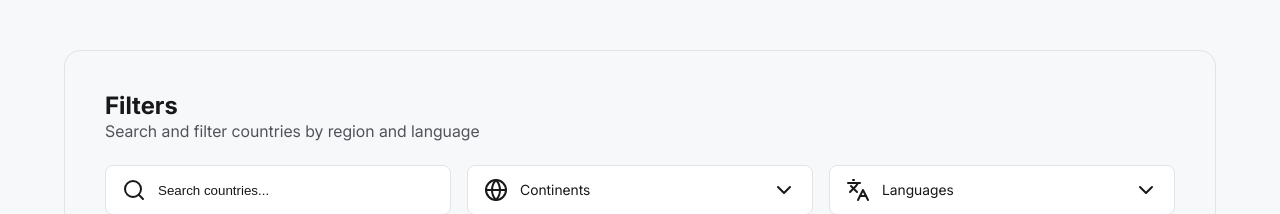
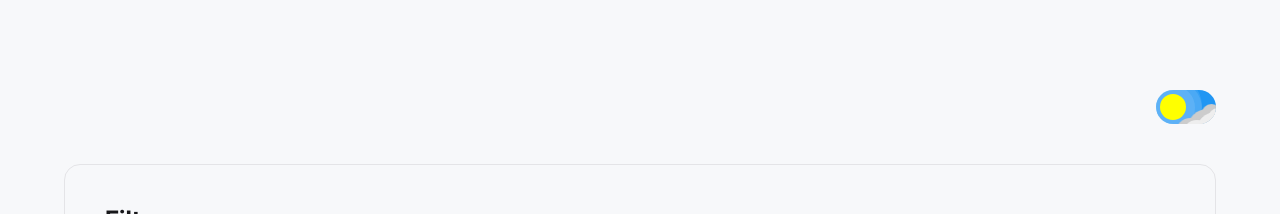
Before and after one commit to Ivaylo2000/quickbase, a React (Vite) app: page / in a window 1280 px wide. Shown: the top 214 px of the page. Built offline with nearby package versions, Linux system fonts and the light colour scheme.

Commit message:
feat: add persistent theme toggle

```diff
--- a/src/App.tsx
+++ b/src/App.tsx
@@ -3,6 +3,7 @@
 import CountryGrid from "./Components/CountryGrid/CountryGrid";
 import Loader from "./Components/Loader/Loader";
 import type { ICountry } from "./Interfaces/ICountry";
+import ThemePicker from "./Components/ThemePicker/ThemePicker";
 
 const LOADING_DELAY_MS = 2000;
 
@@ -103,6 +104,8 @@
 
   return (
     <main>
+      <ThemePicker />
+
       {(isLoading || error) && (
         <section>
           {isLoading && <Loader />}
--- /dev/null
+++ b/src/Components/ThemePicker/ThemePicker.scss
@@ -0,0 +1,276 @@
+.theme-picker {
+  display: flex;
+  justify-content: flex-end;
+}
+.switch {
+  position: relative;
+  display: inline-block;
+  width: 60px;
+  height: 34px;
+}
+
+.switch #input {
+  opacity: 0;
+  width: 0;
+  height: 0;
+}
+
+.slider {
+  position: absolute;
+  cursor: pointer;
+  top: 0;
+  left: 0;
+  right: 0;
+  bottom: 0;
+  background-color: #2196f3;
+  -webkit-transition: 0.4s;
+  transition: 0.4s;
+  z-index: 0;
+  overflow: hidden;
+}
+
+.sun-moon {
+  position: absolute;
+  content: "";
+  height: 26px;
+  width: 26px;
+  left: 4px;
+  bottom: 4px;
+  background-color: yellow;
+  -webkit-transition: 0.4s;
+  transition: 0.4s;
+}
+
+#input:checked + .slider {
+  background-color: black;
+}
+
+#input:focus + .slider {
+  box-shadow: 0 0 1px #2196f3;
+}
+
+#input:checked + .slider .sun-moon {
+  -webkit-transform: translateX(26px);
+  -ms-transform: translateX(26px);
+  transform: translateX(26px);
+  background-color: white;
+  -webkit-animation: rotate-center 0.6s ease-in-out both;
+  animation: rotate-center 0.6s ease-in-out both;
+}
+
+.moon-dot {
+  opacity: 0;
+  transition: 0.4s;
+  fill: gray;
+}
+
+#input:checked + .slider .sun-moon .moon-dot {
+  opacity: 1;
+}
+
+.slider.round {
+  border-radius: 34px;
+}
+
+.slider.round .sun-moon {
+  border-radius: 50%;
+}
+
+#moon-dot-1 {
+  left: 10px;
+  top: 3px;
+  position: absolute;
+  width: 6px;
+  height: 6px;
+  z-index: 4;
+}
+
+#moon-dot-2 {
+  left: 2px;
+  top: 10px;
+  position: absolute;
+  width: 10px;
+  height: 10px;
+  z-index: 4;
+}
+
+#moon-dot-3 {
+  left: 16px;
+  top: 18px;
+  position: absolute;
+  width: 3px;
+  height: 3px;
+  z-index: 4;
+}
+
+#light-ray-1 {
+  left: -8px;
+  top: -8px;
+  position: absolute;
+  width: 43px;
+  height: 43px;
+  z-index: -1;
+  fill: white;
+  opacity: 10%;
+}
+
+#light-ray-2 {
+  left: -50%;
+  top: -50%;
+  position: absolute;
+  width: 55px;
+  height: 55px;
+  z-index: -1;
+  fill: white;
+  opacity: 10%;
+}
+
+#light-ray-3 {
+  left: -18px;
+  top: -18px;
+  position: absolute;
+  width: 60px;
+  height: 60px;
+  z-index: -1;
+  fill: white;
+  opacity: 10%;
+}
+
+.cloud-light {
+  position: absolute;
+  fill: #eee;
+  animation-name: cloud-move;
+  animation-duration: 6s;
+  animation-iteration-count: infinite;
+}
+
+.cloud-dark {
+  position: absolute;
+  fill: #ccc;
+  animation-name: cloud-move;
+  animation-duration: 6s;
+  animation-iteration-count: infinite;
+  animation-delay: 1s;
+}
+
+#cloud-1 {
+  left: 30px;
+  top: 15px;
+  width: 40px;
+}
+
+#cloud-2 {
+  left: 44px;
+  top: 10px;
+  width: 20px;
+}
+
+#cloud-3 {
+  left: 18px;
+  top: 24px;
+  width: 30px;
+}
+
+#cloud-4 {
+  left: 36px;
+  top: 18px;
+  width: 40px;
+}
+
+#cloud-5 {
+  left: 48px;
+  top: 14px;
+  width: 20px;
+}
+
+#cloud-6 {
+  left: 22px;
+  top: 26px;
+  width: 30px;
+}
+
+@keyframes cloud-move {
+  0% {
+    transform: translateX(0px);
+  }
+
+  40% {
+    transform: translateX(4px);
+  }
+
+  80% {
+    transform: translateX(-4px);
+  }
+
+  100% {
+    transform: translateX(0px);
+  }
+}
+
+.stars {
+  transform: translateY(-32px);
+  opacity: 0;
+  transition: 0.4s;
+}
+
+.star {
+  fill: white;
+  position: absolute;
+  -webkit-transition: 0.4s;
+  transition: 0.4s;
+  animation-name: star-twinkle;
+  animation-duration: 2s;
+  animation-iteration-count: infinite;
+}
+
+#input:checked + .slider .stars {
+  -webkit-transform: translateY(0);
+  -ms-transform: translateY(0);
+  transform: translateY(0);
+  opacity: 1;
+}
+
+#star-1 {
+  width: 20px;
+  top: 2px;
+  left: 3px;
+  animation-delay: 0.3s;
+}
+
+#star-2 {
+  width: 6px;
+  top: 16px;
+  left: 3px;
+}
+
+#star-3 {
+  width: 12px;
+  top: 20px;
+  left: 10px;
+  animation-delay: 0.6s;
+}
+
+#star-4 {
+  width: 18px;
+  top: 0px;
+  left: 18px;
+  animation-delay: 1.3s;
+}
+
+@keyframes star-twinkle {
+  0% {
+    transform: scale(1);
+  }
+
+  40% {
+    transform: scale(1.2);
+  }
+
+  80% {
+    transform: scale(0.8);
+  }
+
+  100% {
+    transform: scale(1);
+  }
+}
--- /dev/null
+++ b/src/Components/ThemePicker/ThemePicker.tsx
@@ -0,0 +1,92 @@
+import { useState } from "react";
+import { saveTheme } from "../../theme";
+import type { Theme } from "../../theme";
+import "./ThemePicker.scss";
+
+const ThemePicker = () => {
+  const [theme, setTheme] = useState<Theme>(() =>
+    document.documentElement.dataset.theme === "dark" ? "dark" : "light",
+  );
+
+  const isDarkTheme = theme === "dark";
+
+  const handleThemeChange = () => {
+    const nextTheme: Theme = isDarkTheme ? "light" : "dark";
+
+    setTheme(nextTheme);
+    saveTheme(nextTheme);
+  };
+
+  return (
+    <section className="theme-picker">
+      <label className="switch">
+        <input
+          id="input"
+          type="checkbox"
+          checked={isDarkTheme}
+          aria-label={
+            isDarkTheme ? "Switch to light theme" : "Switch to dark theme"
+          }
+          onChange={handleThemeChange}
+        />
+        <div className="slider round">
+          <div className="sun-moon">
+            <svg id="moon-dot-1" className="moon-dot" viewBox="0 0 100 100">
+              <circle cx="50" cy="50" r="50"></circle>
+            </svg>
+            <svg id="moon-dot-2" className="moon-dot" viewBox="0 0 100 100">
+              <circle cx="50" cy="50" r="50"></circle>
+            </svg>
+            <svg id="moon-dot-3" className="moon-dot" viewBox="0 0 100 100">
+              <circle cx="50" cy="50" r="50"></circle>
+            </svg>
+            <svg id="light-ray-1" className="light-ray" viewBox="0 0 100 100">
+              <circle cx="50" cy="50" r="50"></circle>
+            </svg>
+            <svg id="light-ray-2" className="light-ray" viewBox="0 0 100 100">
+              <circle cx="50" cy="50" r="50"></circle>
+            </svg>
+            <svg id="light-ray-3" className="light-ray" viewBox="0 0 100 100">
+              <circle cx="50" cy="50" r="50"></circle>
+            </svg>
+
+            <svg id="cloud-1" className="cloud-dark" viewBox="0 0 100 100">
+              <circle cx="50" cy="50" r="50"></circle>
+            </svg>
+            <svg id="cloud-2" className="cloud-dark" viewBox="0 0 100 100">
+              <circle cx="50" cy="50" r="50"></circle>
+            </svg>
+            <svg id="cloud-3" className="cloud-dark" viewBox="0 0 100 100">
+              <circle cx="50" cy="50" r="50"></circle>
+            </svg>
+            <svg id="cloud-4" className="cloud-light" viewBox="0 0 100 100">
+              <circle cx="50" cy="50" r="50"></circle>
+            </svg>
+            <svg id="cloud-5" className="cloud-light" viewBox="0 0 100 100">
+              <circle cx="50" cy="50" r="50"></circle>
+            </svg>
+            <svg id="cloud-6" className="cloud-light" viewBox="0 0 100 100">
+              <circle cx="50" cy="50" r="50"></circle>
+            </svg>
+          </div>
+          <div className="stars">
+            <svg id="star-1" className="star" viewBox="0 0 20 20">
+              <path d="M 0 10 C 10 10,10 10 ,0 10 C 10 10 , 10 10 , 10 20 C 10 10 , 10 10 , 20 10 C 10 10 , 10 10 , 10 0 C 10 10,10 10 ,0 10 Z"></path>
+            </svg>
+            <svg id="star-2" className="star" viewBox="0 0 20 20">
+              <path d="M 0 10 C 10 10,10 10 ,0 10 C 10 10 , 10 10 , 10 20 C 10 10 , 10 10 , 20 10 C 10 10 , 10 10 , 10 0 C 10 10,10 10 ,0 10 Z"></path>
+            </svg>
+            <svg id="star-3" className="star" viewBox="0 0 20 20">
+              <path d="M 0 10 C 10 10,10 10 ,0 10 C 10 10 , 10 10 , 10 20 C 10 10 , 10 10 , 20 10 C 10 10 , 10 10 , 10 0 C 10 10,10 10 ,0 10 Z"></path>
+            </svg>
+            <svg id="star-4" className="star" viewBox="0 0 20 20">
+              <path d="M 0 10 C 10 10,10 10 ,0 10 C 10 10 , 10 10 , 10 20 C 10 10 , 10 10 , 20 10 C 10 10 , 10 10 , 10 0 C 10 10,10 10 ,0 10 Z"></path>
+            </svg>
+          </div>
+        </div>
+      </label>
+    </section>
+  );
+};
+
+export default ThemePicker;
--- a/src/theme.ts
+++ b/src/theme.ts
@@ -1,8 +1,19 @@
 export type Theme = 'light' | 'dark'
 
 const DARK_THEME_QUERY = '(prefers-color-scheme: dark)'
+const THEME_STORAGE_KEY = 'preferred-theme'
+
+function isTheme(value: string | null): value is Theme {
+  return value === 'light' || value === 'dark'
+}
 
 export function getPreferredTheme(): Theme {
+  const savedTheme = localStorage.getItem(THEME_STORAGE_KEY)
+
+  if (isTheme(savedTheme)) {
+    return savedTheme
+  }
+
   return window.matchMedia(DARK_THEME_QUERY).matches ? 'dark' : 'light'
 }
 
@@ -10,6 +21,11 @@
   document.documentElement.dataset.theme = theme
 }
 
+export function saveTheme(theme: Theme): void {
+  localStorage.setItem(THEME_STORAGE_KEY, theme)
+  applyTheme(theme)
+}
+
 export function initializeTheme(): void {
   applyTheme(getPreferredTheme())
 }
```
